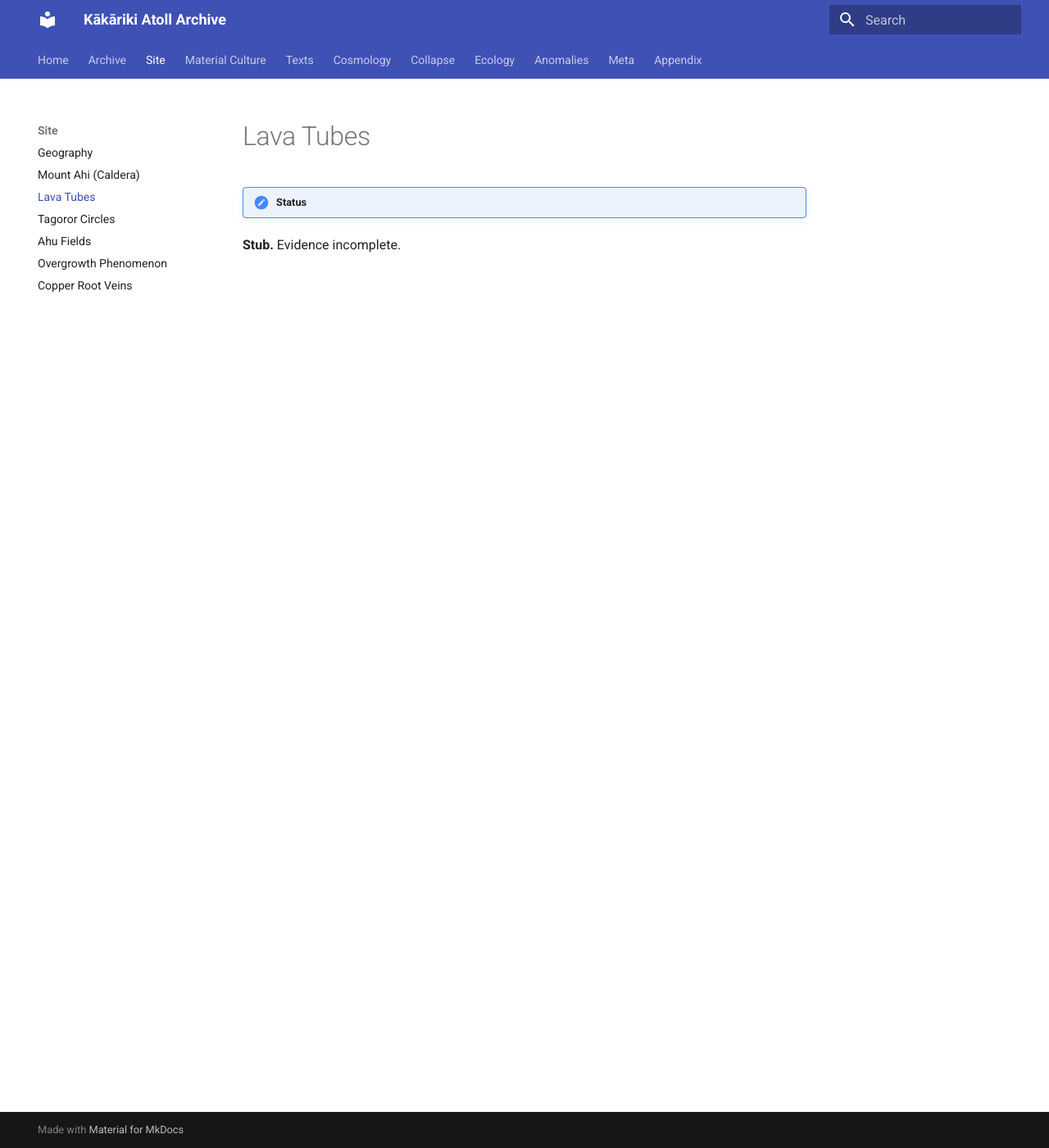
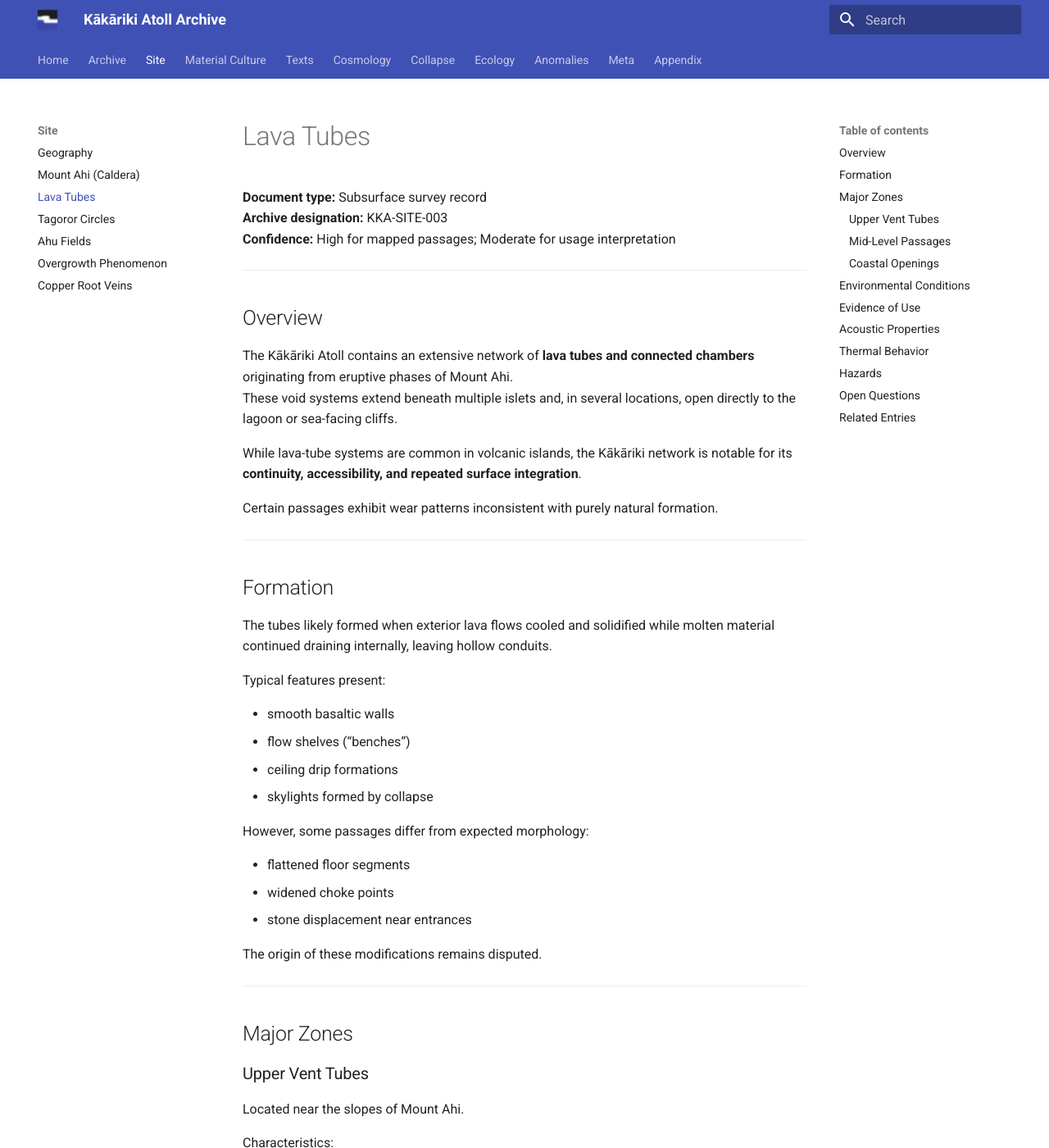
Before and after one commit to syrnikov/K-k-riki-Atoll-Archive, an MkDocs documentation site: the page built from docs/site/lava-tubes.md, in a window 1280 px wide and 1400 px high. Shown: the whole window at 82% size. Built offline with MkDocs 1.6.1 and Material for MkDocs 9.7.7, drawn with Linux system fonts in a browser that asks for light colours; some of the changed text lies outside the part shown.

Commit message:
phase 1: neutral ground (no culture)
geography, caldera mount ahi, lava tubes, overgrowth phenomenon, copper root veins, index, logo, placeholders, python pip click 8.3 added to support mkdocs serve

```diff
--- a/docs/site/lava-tubes.md
+++ b/docs/site/lava-tubes.md
@@ -1,2 +1,169 @@
-!!! note "Status"
-**Stub.** Evidence incomplete.
+# Lava Tubes
+
+**Document type:** Subsurface survey record
+**Archive designation:** KKA-SITE-003
+**Confidence:** High for mapped passages; Moderate for usage interpretation
+
+---
+
+## Overview
+
+The Kākāriki Atoll contains an extensive network of **lava tubes and connected chambers** originating from eruptive phases of Mount Ahi.
+These void systems extend beneath multiple islets and, in several locations, open directly to the lagoon or sea-facing cliffs.
+
+While lava-tube systems are common in volcanic islands, the Kākāriki network is notable for its **continuity, accessibility, and repeated surface integration**.
+
+Certain passages exhibit wear patterns inconsistent with purely natural formation.
+
+---
+
+## Formation
+
+The tubes likely formed when exterior lava flows cooled and solidified while molten material continued draining internally, leaving hollow conduits.
+
+Typical features present:
+
+- smooth basaltic walls
+- flow shelves (“benches”)
+- ceiling drip formations
+- skylights formed by collapse
+
+However, some passages differ from expected morphology:
+
+- flattened floor segments
+- widened choke points
+- stone displacement near entrances
+
+The origin of these modifications remains disputed.
+
+---
+
+## Major Zones
+
+### Upper Vent Tubes
+
+Located near the slopes of Mount Ahi.
+
+Characteristics:
+
+- warmer air temperatures
+- mineral deposits around cracks
+- intermittent condensation
+
+Several upper tubes connect directly to the caldera basin.
+
+---
+
+### Mid-Level Passages
+
+The most traversable and continuous segments.
+
+Features:
+
+- relatively even floors
+- recurring soot traces
+- branching intersections at regular intervals
+
+These passages form the primary navigable network across the atoll interior.
+
+---
+
+### Coastal Openings
+
+Where tubes meet erosion zones.
+
+Observed:
+
+- tidal airflow cycles
+- salt crystal deposits
+- occasional marine life presence
+
+Some entrances appear naturally widened; others appear cleared.
+
+---
+
+## Environmental Conditions
+
+The tubes maintain stable interior climates:
+
+| Factor      | Observation                                  |
+| ----------- | -------------------------------------------- |
+| Temperature | Moderately warm, consistent                  |
+| Humidity    | High but non-condensing in certain corridors |
+| Airflow     | Directional and persistent                   |
+| Light       | Minimal except at skylights                  |
+
+Several chambers remain dry even during heavy rainfall, suggesting deliberate drainage or highly efficient natural ventilation.
+
+---
+
+## Evidence of Use
+
+Investigators have recorded the following:
+
+- soot residues beyond wildfire penetration distance
+- smoothed floor wear in narrow corridors
+- repeated turning points near vertical shafts
+- stacked stones near junctions
+
+None individually confirms habitation, but the combination suggests repeated passage over extended time.
+
+Notably, certain paths connect key surface structures with minimal elevation change.
+
+---
+
+## Acoustic Properties
+
+Sound carries unusually far in specific corridors.
+Low voices can be heard around bends where direct line-of-sight is blocked.
+
+This has led to competing theories:
+
+- communication aid
+- ritual acoustics
+- coincidence of geometry
+
+No consensus exists.
+
+---
+
+## Thermal Behavior
+
+Temperature gradients shift subtly across the network.
+
+Warm air flows outward from interior sections during cooler external conditions and reverses weakly during hotter periods.
+The pattern implies deep heat reservoirs interacting with surface air exchange.
+
+A small number of chambers show rhythmic warming independent of daily cycles.
+
+---
+
+## Hazards
+
+Primary risks include:
+
+- ceiling collapse in fractured zones
+- low-oxygen pockets
+- concealed vertical drops
+- sudden steam vents
+
+Several collapses appear older than the ash layer, while others cut through it.
+
+---
+
+## Open Questions
+
+1. Were certain corridors intentionally cleared or stabilized?
+2. Why do some passages connect distant structures directly?
+3. Are soot traces domestic, industrial, or natural?
+4. Do acoustic chambers indicate planned gathering spaces?
+
+---
+
+## Related Entries
+
+- [Mount Ahi (Central Caldera)](caldera-mount-ahi.md)
+- [Geography of the Kākāriki Atoll](geography.md)
+- [Tagoror Circles](tagoror-circles.md)
+- [Copper Root Veins](copper-root-veins.md)
+- [Ash Layer](../collapse/ash-layer.md)
--- a/mkdocs.yml
+++ b/mkdocs.yml
@@ -2,6 +2,8 @@ site_name: Kākāriki Atoll Archive
 site_description: Recovered materials and ongoing survey notes from the Kākāriki Atoll complex.
 theme:
   name: material
+  logo: assets/logo.png
+  favicon: assets/logo.png
   features:
     - navigation.instant
     - navigation.tabs
```
Also changed, not shown: docs/site/caldera-mount-ahi.md (+141 -2 lines), docs/site/copper-root-veins.md (+122 -2 lines), docs/site/overgrowth-phenomenon.md (+136 -2 lines), docs/assets/logo.png (added).
